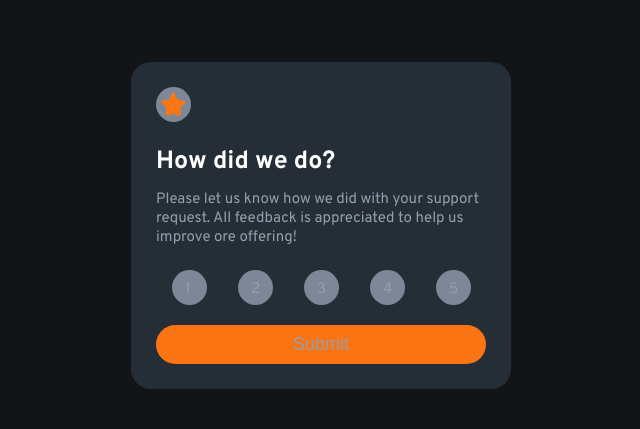
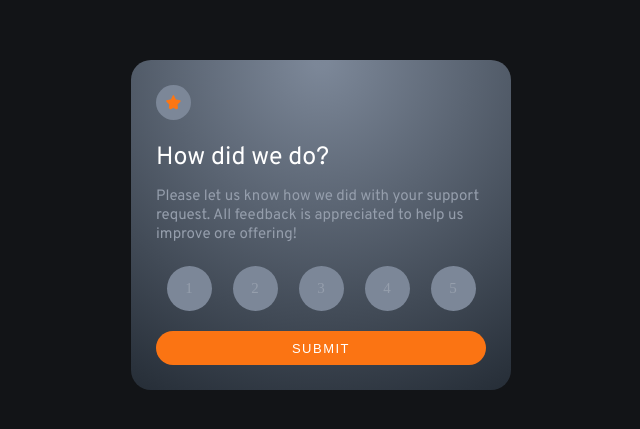
Before and after one commit to Frimpong04/interactive-rating-component, a plain HTML site: page index.html in a window 1280 px wide. Shown: the part 175-604 px from the top of the page, without its empty margins (319-959 px from the left). Drawn offline with Linux system fonts and the light colour scheme.

Commit message:
add radial gradient to card background

```diff
--- a/index.html
+++ b/index.html
@@ -29,7 +29,7 @@
 
         </div>
 
-        <button class="btn"> Submit </button>
+        <button class="btn"> SUBMIT </button>
     </main>
 
 
--- a/style.css
+++ b/style.css
@@ -7,7 +7,7 @@
 
 html {
     font-size: 62.5%;
-    font-family: 'Overpass', sans-serif;
+    --font-used: 'Overpass', sans-serif;
     --primary-color:  hsl(25, 97%, 53%);
     --body-bg: hsl(216, 12%, 8%);
     --card-bg: hsl(213, 19%, 18%);
@@ -20,6 +20,8 @@ p {
     font-size: 1.5rem;
     color: var(--text-color);
     margin-bottom: 1.5em;
+    font-weight: 400;
+    font-family:var(--font-used);
 }
 /* BODY STYLES */
 body {
@@ -32,7 +34,7 @@ body {
 
 /* CARD STYLES */
 main {
-    background-color: var(--card-bg);
+    background-image: radial-gradient(circle at top, hsl(216, 12%, 54%) 2%, hsl(213, 19%, 18%));
     border-radius:2rem;
     width: 38rem;
     padding: 2.5em;
@@ -43,7 +45,7 @@ img{
     height: 3.5rem;
     border-radius: 50%;
     background-color: var(--rating-bg);
-    padding:0.5rem;
+    padding:1.0rem;
     margin-bottom: 2em;
 }
 
@@ -51,6 +53,8 @@ h1 {
     color: var(--heading-color);
     font-size: 2.5rem;
     margin-bottom: 0.5em;
+    font-weight: 400;
+    font-family: var(--font-used);
 }
 
 .rating-container {
@@ -60,9 +64,9 @@ h1 {
 }
 .rating {
     /* border: 1px solid red; */
-    padding:0.7em 0.9em;
-    width: 3.5rem;
-    height:3.5rem;
+    padding:0.9em 1.25em;
+    width: 4.5rem;
+    height:4.5rem;
     background-color: var(--rating-bg);
     display: block;
     border-radius: 50%;
@@ -74,8 +78,9 @@ h1 {
     background-color: var(--primary-color);
     border: none;
     width:100%;
-    padding:0.5em;
+    padding:0.7em;
     border-radius: 2rem;
-    font-size:1.8rem;
-    color:var(--text-color);
+    font-size:1.3rem;
+    color:var(--heading-color);
+    letter-spacing: 1.5px;
 }
```
